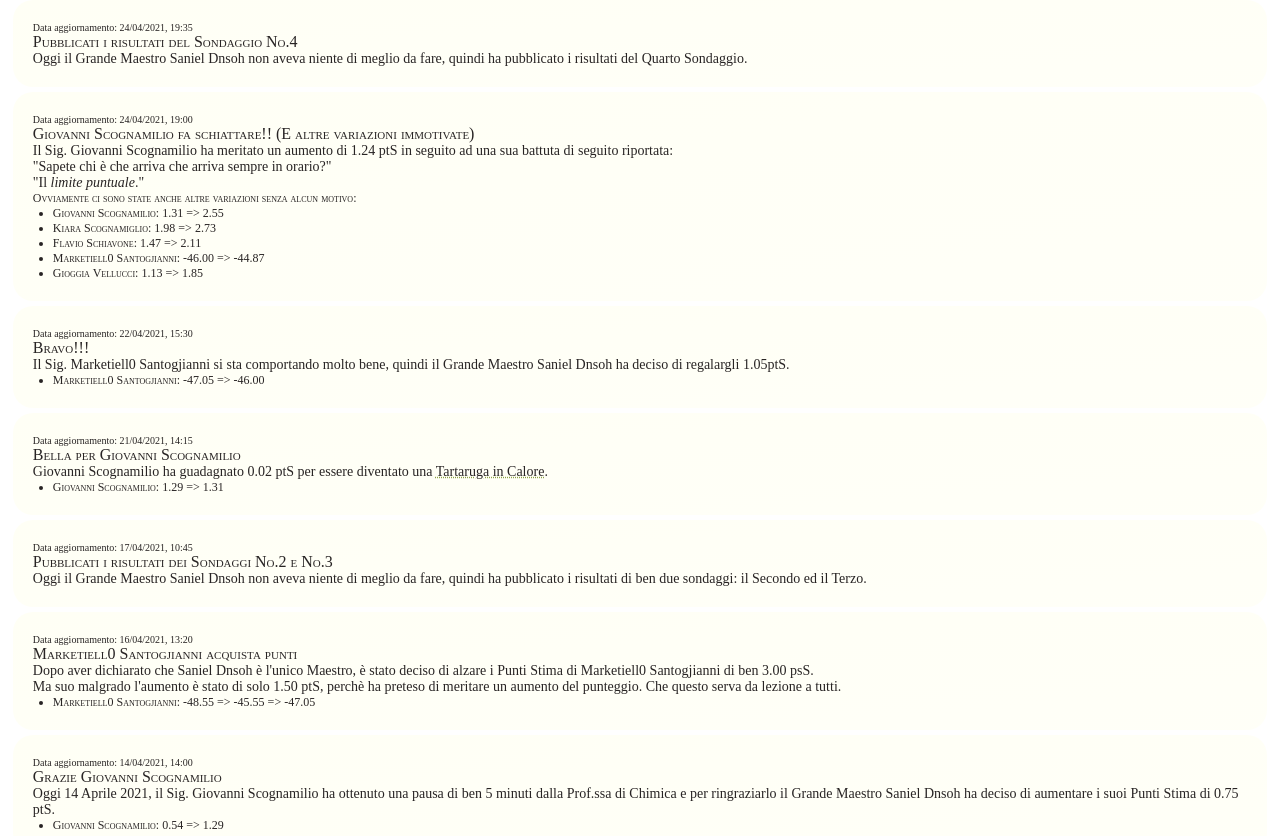
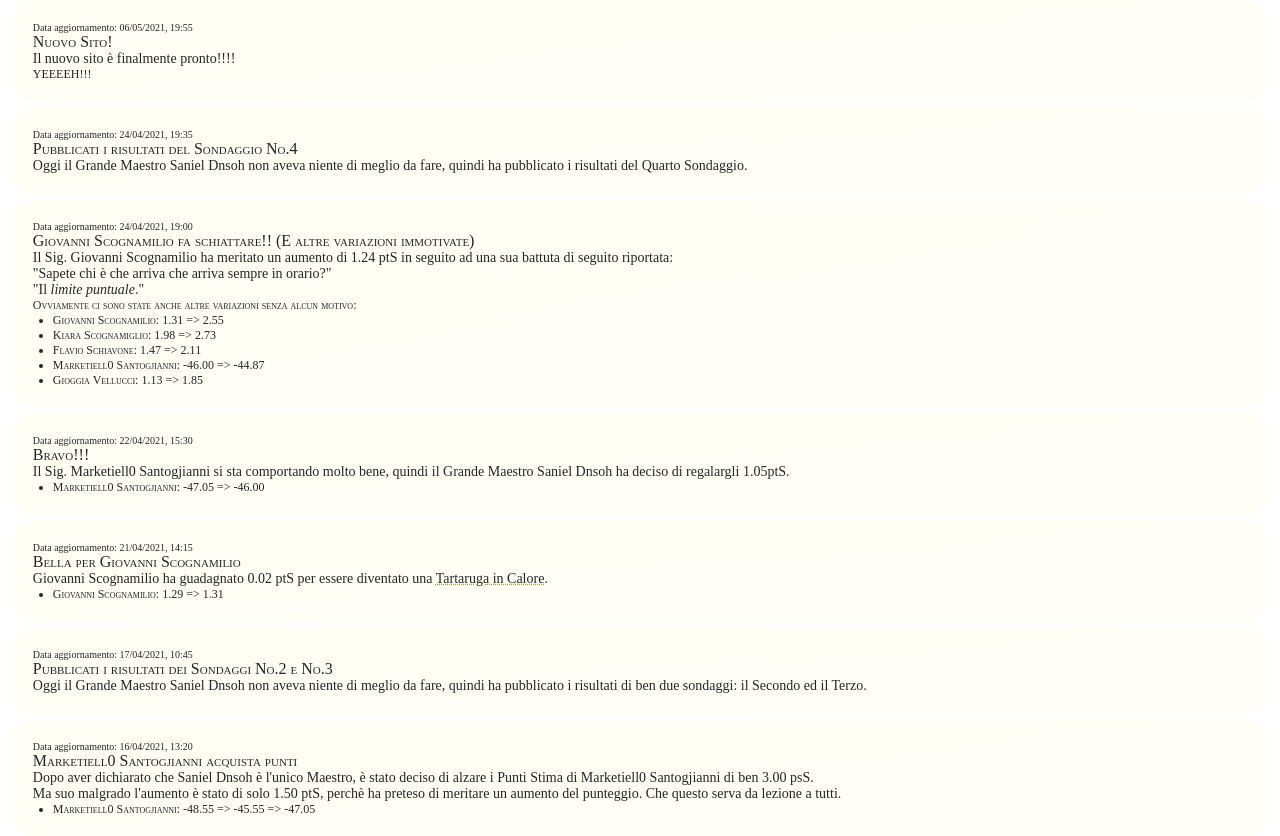
Before and after one commit to sanieldnsohsurvey/sanieldnsohsurvey.github.io, a plain HTML site: page News.html in a window 1280 px wide. Shown: the top 836 px of the page. Drawn offline with Linux system fonts and the light colour scheme.

Commit message:
Update News.html

```diff
--- a/News.html
+++ b/News.html
@@ -27,7 +27,21 @@
 
                 </div>
             </div>
-        -->
+            -->
+            <div class="new">
+                <div class="Data">
+                    Data aggiornamento: 06/05/2021, 19:55
+                </div>
+                <div class="Titolo">
+                    Nuovo Sito!
+                </div>
+                <div class="Notizia">
+                    Il nuovo sito è finalmente pronto!!!!
+                </div>
+                <div class="Note">
+                    YEEEEH!!!
+                </div>
+            </div>
             <div class="new">
                 <div class="Data">
                     Data aggiornamento: 24/04/2021, 19:35
```
